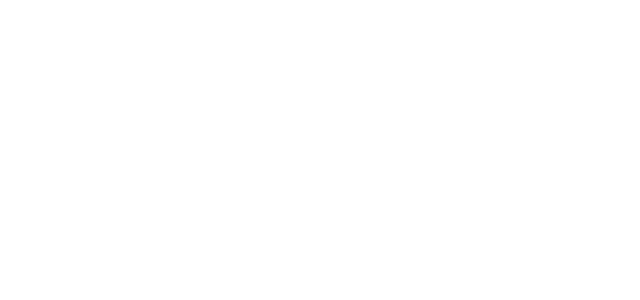
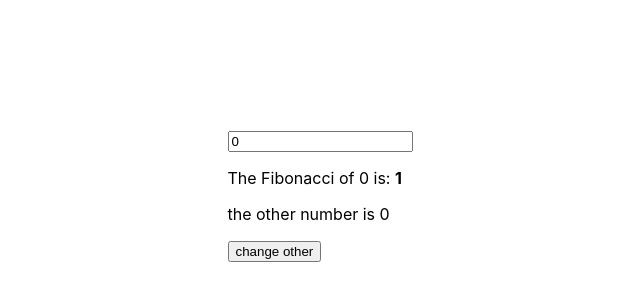
Before and after one commit to Tusharhotbit123/reactBasics, a React (Create React App) app: page / in a window 1280 px wide. Shown: the part 204-504 px from the top of the page, without its empty margins (320-960 px from the left). Built offline with nearby package versions, Linux system fonts and the light colour scheme; no server answers.

Commit message:
useMemo hook

```diff
--- a/src/App.js
+++ b/src/App.js
@@ -1,32 +1,50 @@
-import './App.css';
-import { useState,useEffect, use } from 'react';
+import { useState, useMemo } from "react";
+import "./App.css";
 
 function App() {
+  const [num, setNum] = useState(0);
+  const [other,setOther]=useState(0);
 
-   const [data,setData]=useState({})
-   useEffect(()=>{
-       fetch("https://jsonplaceholder.typicode.com/users/2")
-       .then(res=>res.json())
-       .then(data=>setData(data))
-       .catch(err=>console.log(err))
-   },[])
+  // Optimized Fibonacci calculation using memoization
+  const fibonacci = (n) => {
+    if (n <= 1) return 1;
+    return fibonacci(n - 1) + fibonacci(n - 2);
+  };
+
+  // Memoized Fibonacci result
+  const result = useMemo(() => {
+    const parsedNum = parseInt(num, 10);
+    console.log("the function has been rendered")
+    if (isNaN(parsedNum) || parsedNum < 0) return "Invalid input";
+    return fibonacci(parsedNum);
+  }, [num]);
+
+  console.log("The root component has been re-rendered");
 
   return (
-    <div style={{height:"100vh",display:"flex",flexDirection:"column",justifyContent:"center",alignItems:"center"}}>
+    <div
+      style={{
+        height: "100vh",
+        display: "flex",
+        flexDirection: "column",
+        justifyContent: "center",
+        alignItems: "center",
+      }}
+    >
+      <div>
+        <input
+          type="number"
+          value={num}
+          onChange={(e) => setNum(e.target.value)}
 
-        {data?(
-
-           <div>
-            <h1>{data.name}</h1>
-            <p>{data.phone}</p>
-             <p>{data.email}</p>
-             <p>{data.website}</p>
-           </div>
-
-        ):(
-           <p>data is loading...</p>
-        )}
-
+          placeholder="Enter a number"
+        />
+        <p>
+          The Fibonacci of {num} is: <strong>{result}</strong>
+        </p>
+        <p>the other number is {other}</p>
+        <button onClick={()=>setOther(other+1)}>change other</button>
+      </div>
     </div>
   );
 }
```
